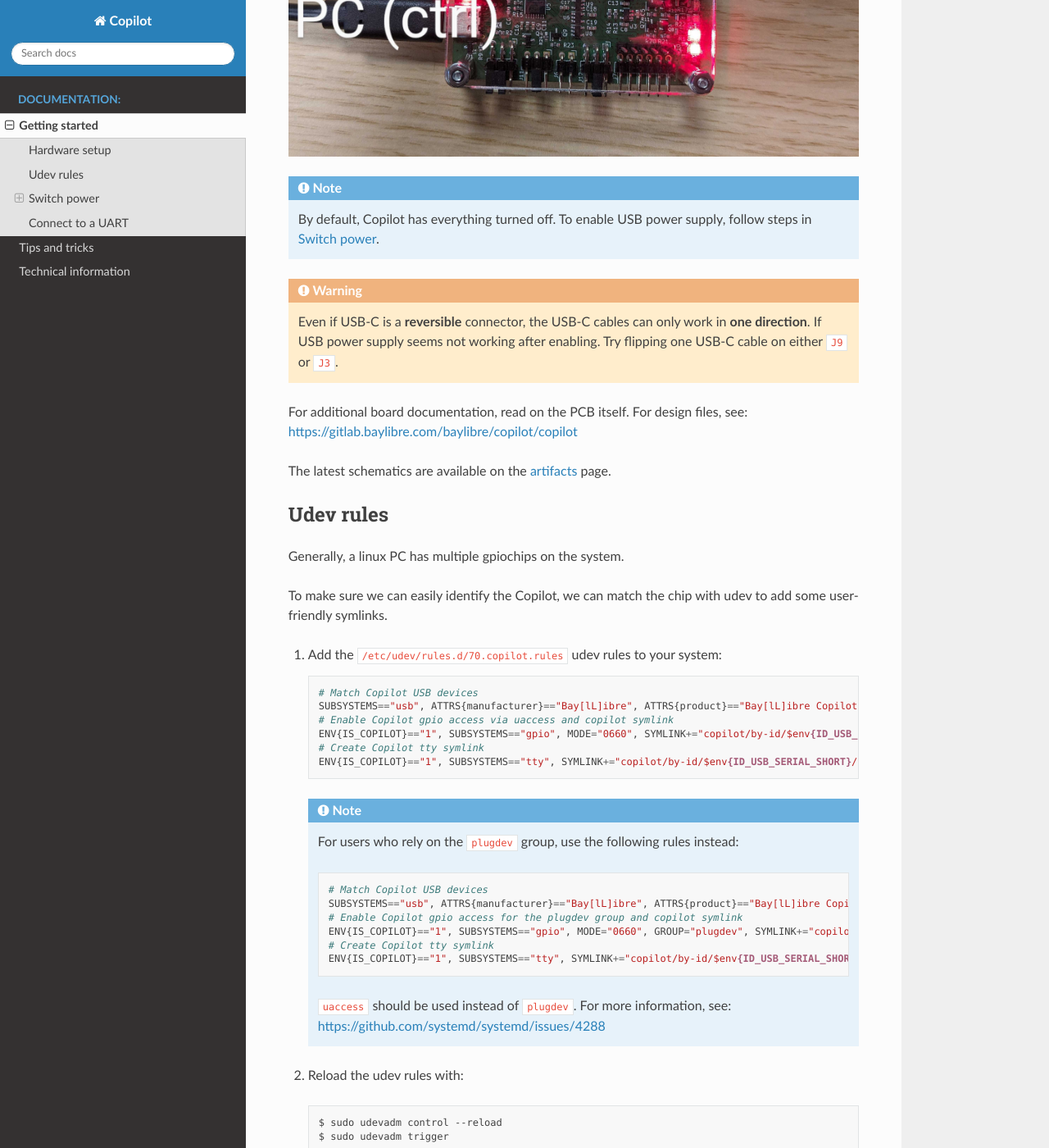
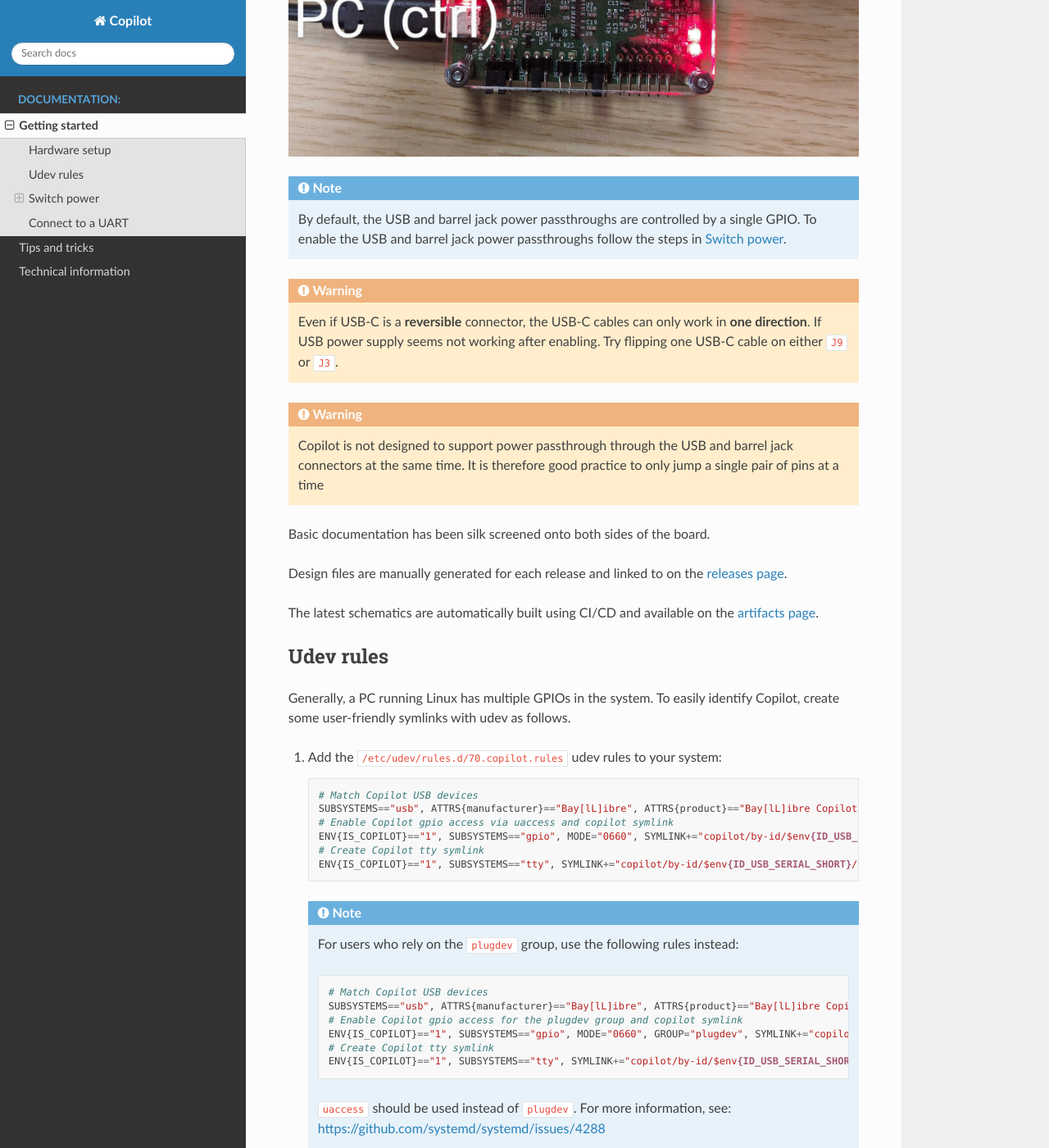
Before and after one commit to BayLibre/Copilot, a Sphinx documentation site: the page built from doc/source/getting-started.rst, in a window 1280 px wide and 1400 px high, scrolled down 811 px. Shown: the whole window at 82% size. Built offline with Sphinx 7.4.7 and the Read the Docs theme 2.0.0, drawn with Linux system fonts in a browser that asks for light colours; some of the changed text lies outside the part shown.

Commit message:
doc: getting-started: clean-up and clarify J1 header
- Unicode characters are fun
- Make line length consistently <= 80
- Various small grammar fixes
- Link to release page
- Copilot ships with J1 configured with jumpers on 3-5 and 4-6, which
  means USB and the barrel jack are both controlled by the GPIO
- Warning about not powering USB and barrel jacks at the same time

Signed-off-by: Philip Molloy <pmolloy@baylibre.com>

```diff
--- a/doc/source/getting-started.rst
+++ b/doc/source/getting-started.rst
@@ -11,9 +11,9 @@
 
 Optionally, depending on your needs:
 
-- 2 USB-C cables for power (power supply <-> Copilot <-> DUT)
+- 2 USB-C cables for power (power supply ↔ Copilot ↔ DUT)
 - 2 Barrel jack cables for additional power supply
-- 3+ wires for FTDI (debug uart)
+- 3+ wires for FTDI (debug UART)
 - Wires for additional GPIOs
 
 Plug it in as following:
@@ -21,23 +21,36 @@
 .. image:: pictures/copilot_lite_cables.jpg
 
 .. note::
-   By default, Copilot has everything turned off. To enable USB power supply, follow steps in :ref:`Switch power`.
+
+   By default, the USB and barrel jack power passthroughs are controlled by a
+   single GPIO. To enable the USB and barrel jack power passthroughs follow
+   the steps in :ref:`Switch power`.
 
 .. warning::
-   Even if USB-C is a **reversible** connector, the USB-C cables can only work in **one direction**.
-   If USB power supply seems not working after enabling. Try flipping one USB-C cable on either ``J9`` or ``J3``.
 
-For additional board documentation, read on the PCB itself.
-For design files, see: https://gitlab.baylibre.com/baylibre/copilot/copilot
+   Even if USB-C is a **reversible** connector, the USB-C cables can only work
+   in **one direction**.  If USB power supply seems not working after enabling.
+   Try flipping one USB-C cable on either ``J9`` or ``J3``.
 
-The latest schematics are available on the `artifacts <https://gitlab.baylibre.com/baylibre/copilot/copilot/-/jobs/artifacts/master/browse?job=kicad>`_ page.
+.. warning::
+
+   Copilot is not designed to support power passthrough through the USB and
+   barrel jack connectors at the same time. It is therefore good practice to
+   only jump a single pair of pins at a time
+
+Basic documentation has been silk screened onto both sides of the board.
+
+Design files are manually generated for each release and linked to on the
+`releases page <https://gitlab.baylibre.com/baylibre/copilot/copilot/-/releases>`_.
+
+The latest schematics are automatically built using CI/CD and available on the
+`artifacts page <https://gitlab.baylibre.com/baylibre/copilot/copilot/-/jobs/artifacts/master/browse?job=kicad>`_.
 
 Udev rules
 ----------
 
-Generally, a linux PC has multiple gpiochips on the system.
-
-To make sure we can easily identify the Copilot, we can match the chip with udev to add some user-friendly symlinks.
+Generally, a PC running Linux has multiple GPIOs in the system. To easily
+identify Copilot, create some user-friendly symlinks with udev as follows.
 
 #. Add the ``/etc/udev/rules.d/70.copilot.rules`` udev rules to your system:
 
@@ -63,8 +77,8 @@
          # Create Copilot tty symlink
          ENV{IS_COPILOT}=="1", SUBSYSTEMS=="tty", SYMLINK+="copilot/by-id/$env{ID_USB_SERIAL_SHORT}/tty"
 
-     ``uaccess`` should be used instead of ``plugdev``.
-     For more information, see: https://github.com/systemd/systemd/issues/4288
+     ``uaccess`` should be used instead of ``plugdev``. For more information,
+     see: https://github.com/systemd/systemd/issues/4288
 
 #. Reload the udev rules with:
 
@@ -73,7 +87,8 @@
      sudo udevadm control --reload
      sudo udevadm trigger
 
-This creates an entry in ``/dev/copilot/by-id/<copilot_id>`` where ``<copilot_id>`` is an unique serial number.
+This creates an entry in ``/dev/copilot/by-id/<copilot_id>`` where
+``<copilot_id>`` is an unique serial number.
 
 .. _Switch power:
 
@@ -83,15 +98,27 @@
 Now that the udev rules have been installed, we can interact with Copilot using the
 standard ``libgpiod-utils``, such as ``gpioset``.
 
-Start by find your ``ID_USB_SERIAL_SHORT`` by inspecting ``/dev/copilot/by-id``.
-After that export it as an environment variable:
+Start by finding the serial number for your Copilot (e.g. ``D30HF04Y``) and
+export it as an environment variable:
 
 .. prompt:: bash $ auto
 
-   # here, D30HF04Y is an example. Modify for your own serial number accordingly.
+   $ tree /dev/copilot/
+   /dev/copilot/
+   └── by-id
+       └── D30HF04Y
+           ├── gpiochip -> ../../../gpiochip0
+           └── tty -> ../../../ttyUSB1
    $ export ID_USB_SERIAL_SHORT="D30HF04Y"
 
-By default, USB passthrough is disabled. We can enable USB and the jack barrel power with:
+Power over the USB and barrel jack connectors may be independently configured
+using the J1 header to be either controlled by a single shared GPIO or always
+passthrough power. See the silk screen at the top of the rear side of the
+board.
+
+By default, the USB and barrel jack power passthroughs are controlled by your
+PC using a single GPIO that is disabled after power cycling Copilot. The
+passthroughs can be powered by enabling the GPIO as follows:
 
 .. prompt:: bash $
 
@@ -99,14 +126,14 @@
 
 .. note::
 
-   For older versions of ``libgpiod-utils``, (before v2.0), use the following instead:
+   For older versions of ``libgpiod-utils``, (before v2.0), use the following
+   instead:
 
    .. prompt:: bash $
 
       gpioset /dev/copilot/by-id/${ID_USB_SERIAL_SHORT}/gpiochip 0=1
 
-
-To disable USB and jack power, use ``0=0`` instead:
+To disable the barrel jack power passthrough, use ``0=0`` instead:
 
 .. prompt:: bash $
 
@@ -177,13 +205,13 @@
 Connect to a UART
 -----------------
 
-UART can be connected to the Copilot on the left-most header at the bottom of
-the PCB. The pins are documented on the bottom of the PCB. The voltage can be
-selected on the next header.
+Connect to the Copilot UART using the left-most header at the bottom of
+the PCB (J4). The pins are documented on the bottom of the PCB. The voltage can
+be selected on the next header.
 
 To use the connected UART in Linux you can use your favorite terminal program
 with the device ``/dev/copilot/by-id/${ID_USB_SERIAL_SHORT}/tty``, in this
-example we are using tio:
+example we are using ``tio``:
 
 .. prompt:: bash
 
```
Also changed, not shown: other parts of doc/source/getting-started.rst (+4 -2 lines).
